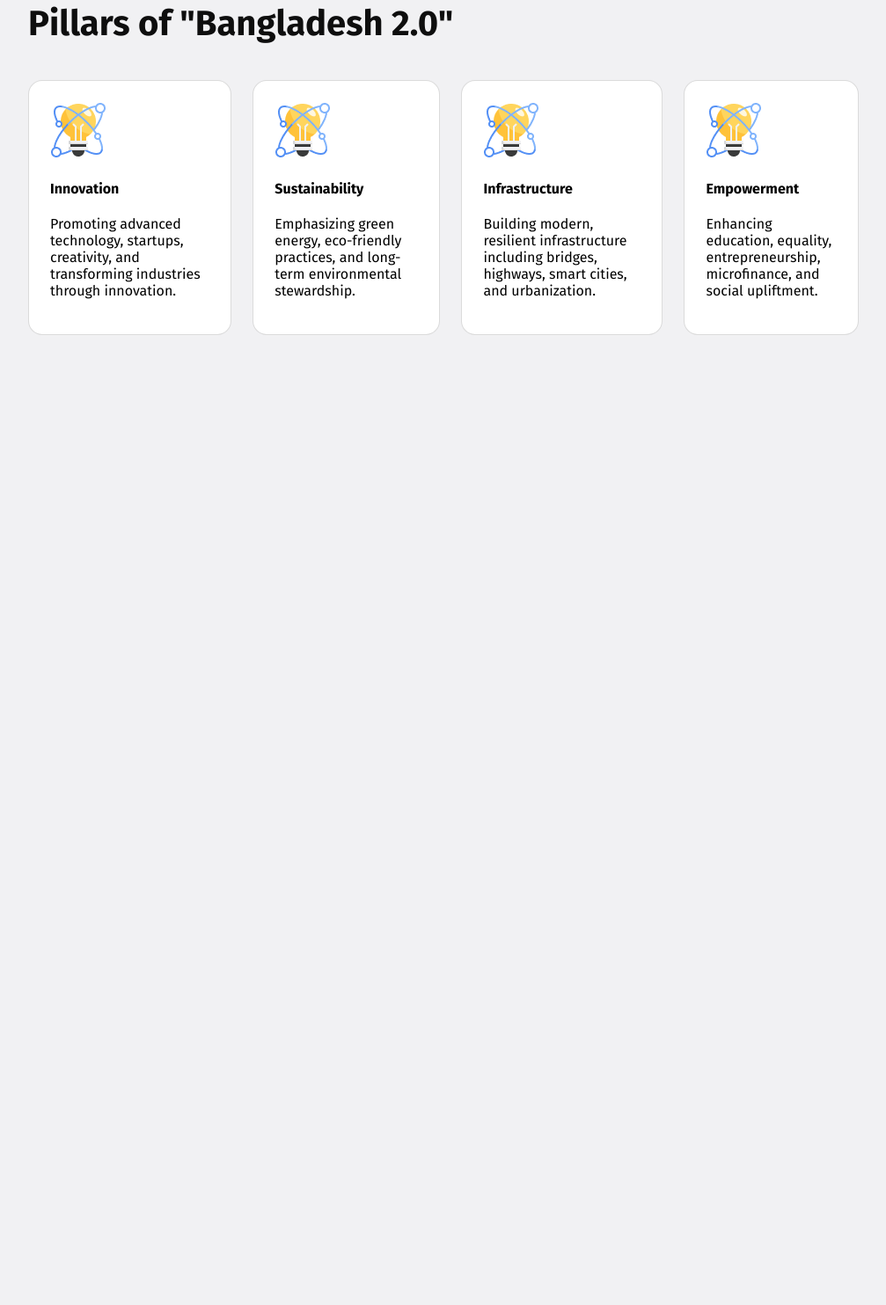
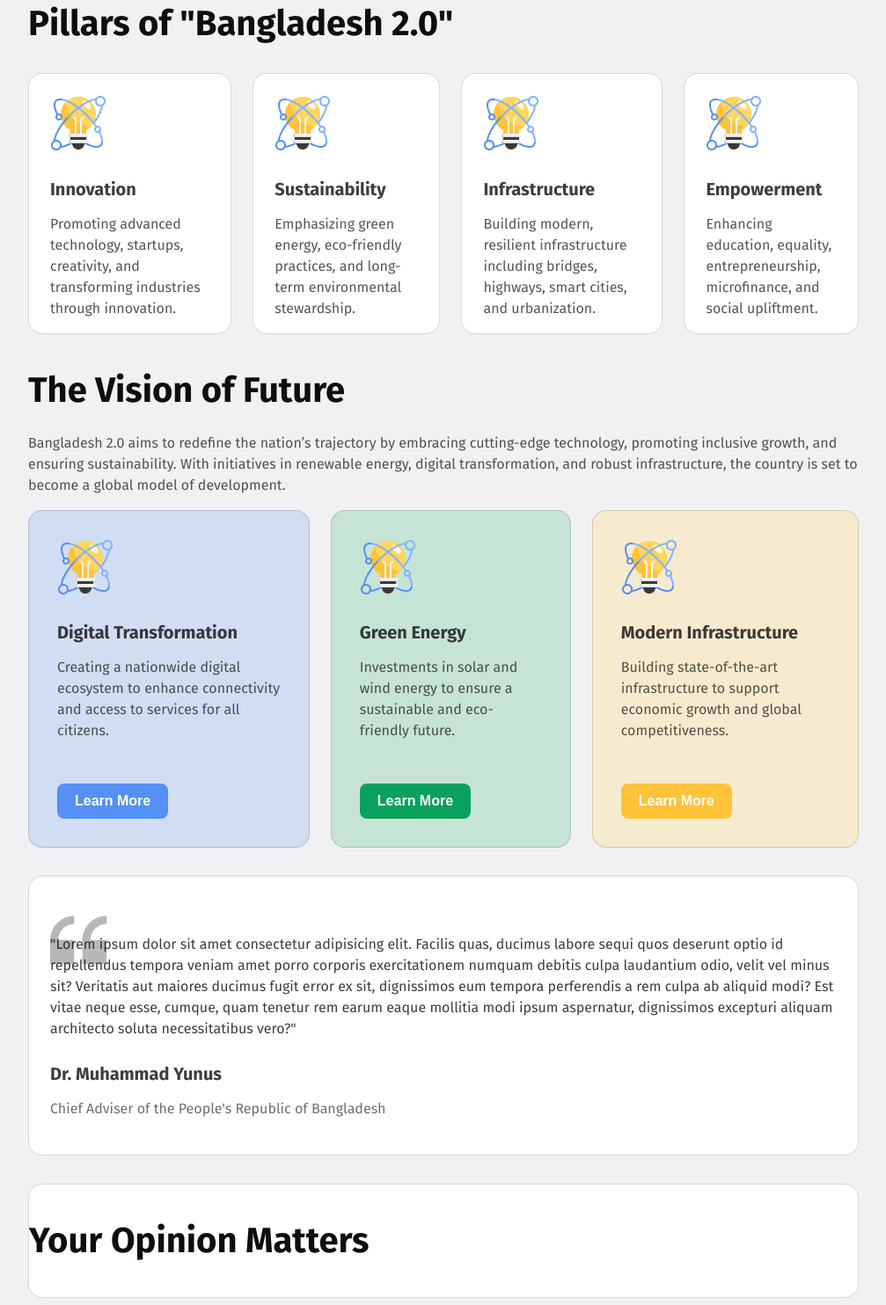
Before and after one commit to shuvo81/bat-11-assignment-1-visionbd, a plain HTML site: page index.html in a window 1280 px wide. Shown: the part 885-2369 px from the top of the page at 88% size, without its empty margins (136-1143 px from the left). Before the commit the page ends 1274 px from the top, so only its background shows below. Drawn offline with Linux system fonts and the light colour scheme.

Commit message:
third commit

```diff
--- a/index.html
+++ b/index.html
@@ -40,34 +40,88 @@
             <h3 class="section-title">Pillars of "Bangladesh 2.0"</h3>
             <div class="pillar-bd-boxes">
                 <div class="box">
-                    <div class="box-content">
+                    <div class="pillar-box-content">
                         <img src="assets/card-icon.png" alt="" class="box-image">
                         <h4 class="box-title">Innovation</h4>
                         <p class="box-info">Promoting advanced technology, startups, creativity, and transforming industries through innovation.</p>
                     </div>
                 </div>
                 <div class="box">
-                    <div class="box-content">
+                    <div class="pillar-box-content">
                         <img src="assets/card-icon.png" alt="" class="box-image">
                         <h4 class="box-title">Sustainability</h4>
                         <p class="box-info">Emphasizing green energy, eco-friendly practices, and long-term environmental stewardship.</p>
                     </div>
                 </div>
                 <div class="box">
-                    <div class="box-content">
+                    <div class="pillar-box-content">
                         <img src="assets/card-icon.png" alt="" class="box-image">
                         <h4 class="box-title">Infrastructure</h4>
                         <p class="box-info">Building modern, resilient infrastructure including bridges, highways, smart cities, and urbanization.</p>
                     </div>
                 </div>
                 <div class="box">
-                    <div class="box-content">
+                    <div class="pillar-box-content">
                         <img src="assets/card-icon.png" alt="" class="box-image">
                         <h4 class="box-title">Empowerment</h4>
                         <p class="box-info">Enhancing education, equality, entrepreneurship, microfinance, and social upliftment.</p>
                     </div>
                 </div>
             </div>
+        </section>
+
+        <section class="vision-future">
+            <h3 class="section-title">The Vision of Future</h3>
+            <p class="box-info">Bangladesh 2.0 aims to redefine the nation’s trajectory by embracing cutting-edge technology, promoting inclusive growth, and ensuring sustainability. With initiatives in renewable energy, digital transformation, and robust infrastructure, the country is set to become a global model of development.</p>
+            <div class="vision-future-boxes">
+                <div class="box sky-blue-card">
+                    <div class="vision-future-box-content">
+                        <img src="assets/card-icon.png" alt="" class="box-image">
+                        <h4 class="box-title">Digital Transformation</h4>
+                        <p class="box-info">Creating a nationwide digital ecosystem to enhance connectivity and access to services for all citizens.</p>
+                        <button class="sky-blue-button">Learn More</button>
+                    </div>
+                </div>
+                <div class="box green-card">
+                    <div class="vision-future-box-content">
+                        <img src="assets/card-icon.png" alt="" class="box-image">
+                        <h4 class="box-title">Green Energy</h4>
+                        <p class="box-info">Investments in solar and wind energy to ensure a sustainable and eco-friendly future.</p>
+                        <button class="green-button">Learn More</button>
+                    </div>
+                </div>
+                <div class="box yellow-card">
+                    <div class="vision-future-box-content">
+                        <img src="assets/card-icon.png" alt="" class="box-image">
+                        <h4 class="box-title">Modern Infrastructure</h4>
+                        <p class="box-info">Building state-of-the-art infrastructure to support economic growth and global competitiveness.</p>
+                        <button class="yellow-button">Learn More</button>
+                    </div>
+                </div>
+            </div>
+        </section>
+
+        <section class="yunus-speaking">
+            <!-- <img src="assets/quote-bg.png" alt="Quote"> -->
+            <div class="opinion">
+                <!-- <img src="assets/quote-bg.png" alt="Quote"> -->
+                <p class="opinion-content box-info">
+                    <img src="assets/quote-bg.png" alt="Quote">
+                    <p class="text">
+                        "Lorem ipsum dolor sit amet consectetur adipisicing elit. Facilis quas, ducimus labore sequi quos deserunt optio id repellendus tempora veniam amet porro corporis exercitationem numquam debitis culpa laudantium odio, velit vel minus sit? Veritatis aut maiores ducimus fugit error ex sit, dignissimos eum tempora perferendis a rem culpa ab aliquid modi? Est vitae neque esse, cumque, quam tenetur rem earum eaque mollitia modi ipsum aspernatur, dignissimos excepturi aliquam architecto soluta necessitatibus vero?"
+                    </p>
+                </p>
+                <h4 class="opinion-author box-title">Dr. Muhammad Yunus</h4>
+                <p class="author-designation box-info">Chief Adviser of the People's Republic of Bangladesh</p>
+            </div>
+        </section>
+
+        <section class="opinion-matters">
+            <h3 class="section-title">Your Opinion Matters</h3>
+            <div class="first-div">
+
+            </div>
+
         </section>
 
     </main>
--- a/styles/vision-bd.css
+++ b/styles/vision-bd.css
@@ -29,6 +29,19 @@
     font-weight: 700;
     color: #0E0E0E;
 }
+.box-title{
+    font-size: 20px;
+    font-weight: 700;
+    color: rgba(14, 14, 14, 0.8);
+    margin-bottom: 12px;
+}
+.box-info{
+    font-size: 16px;
+    font-weight: 400;
+    color: rgba(14, 14, 14, 0.7);
+    line-height: 24px;
+}
+
 /* Header Styles */
 body{
     background-color: #F1F1F3;
@@ -82,16 +95,100 @@ nav .logo{
     width: 475px;
 }
 
-/* Main Styles */
+/* Pillars of "Bangladesh 2.0 Section Styles */
 .pillar-bd-boxes{
     display: flex;
     gap: 24px;
+}
+.pillar-bd .section-title{
+    margin-bottom: 32px;
 }
 .pillar-bd-boxes .box{
     background-color: #FFFFFF;
     border: 1px solid rgba(14, 14, 14, 0.15);
     border-radius: 16px;
 }
-.box-content{
+.pillar-box-content{
+    padding: 24px 24px 0;
+}
+
+/* The Vision of Future Section Styles */
+.vision-future-boxes{
+    display: flex;
+    gap: 24px;
+}
+.vision-future .section-title{
+    margin-bottom: 24px;
+}
+.vision-future-boxes .box{
+    border: 1px solid rgba(14, 14, 14, 0.15);
+    border-radius: 16px;
+}
+.vision-future-box-content{
+    padding: 32px;
+}
+.vision-future-box-content .box-info{
+    margin-bottom: 48px;
+}
+
+.sky-blue-card{
+    background-color: rgba(84, 144, 245, 0.2);
+    border: 1px  solid #5490F5;
+}
+
+.green-card{
+    background-color: #C6E4D6;
+    border: 1px  solid #09A15C;
+}
+
+.yellow-card{
+    background-color: #F7EBCF;
+    border: 1px  solid #FFC239;
+}
+.sky-blue-button, .green-button, .yellow-button{
+    padding: 11px 20px;
+    font-size: 16px;
+    font-weight: 600;
+    border-radius: 8px;
+    color: #FFFFFF;
+    border: none;
+}
+.sky-blue-button{
+    background-color: #5490F5;
+}
+.green-button{
+    background-color: #09A15C;
+}
+.yellow-button{
+    background-color: #FFC239;
+}
+
+/* Dr. Yunus Opinion Section Styles */
+.yunus-speaking{
+    background-color: #FFFFFF;
+    border: 1px solid rgba(14, 14, 14, 0.15);
+    border-radius: 16px;
+    margin-top: 32px;
+}
+.opinion{
     padding: 24px;
+    overflow: visible;
 }
+.opinion .text {
+    margin-top: -62px;
+    color: rgba(14, 14, 14, 0.8);
+    font-size: 16px;
+    line-height: 24px;
+}
+.author-designation{
+    font-size: 16px;
+    color: rgba(14, 14, 14, 0.6);
+    line-height: 24px;
+}
+
+.opinion-matters{
+    background-color: #FFFFFF;
+    border: 1px solid rgba(14, 14, 14, 0.15);
+    border-radius: 16px;
+    margin-top: 32px;
+}
```
